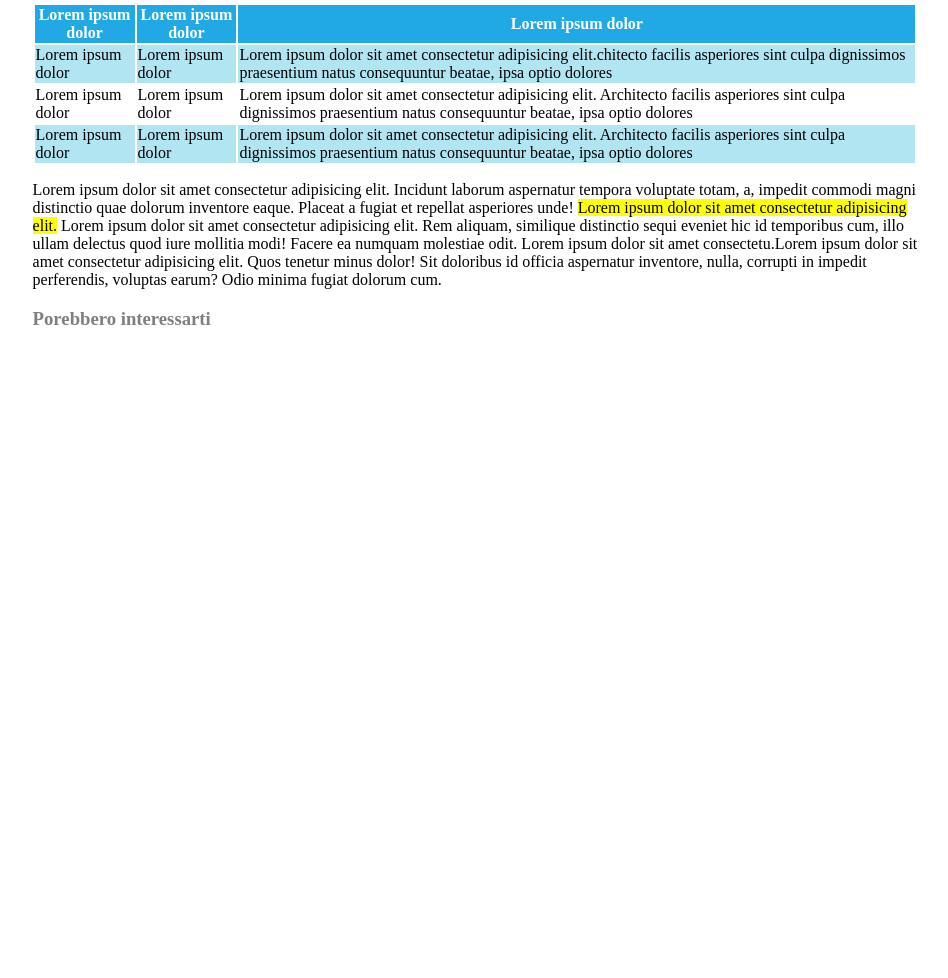
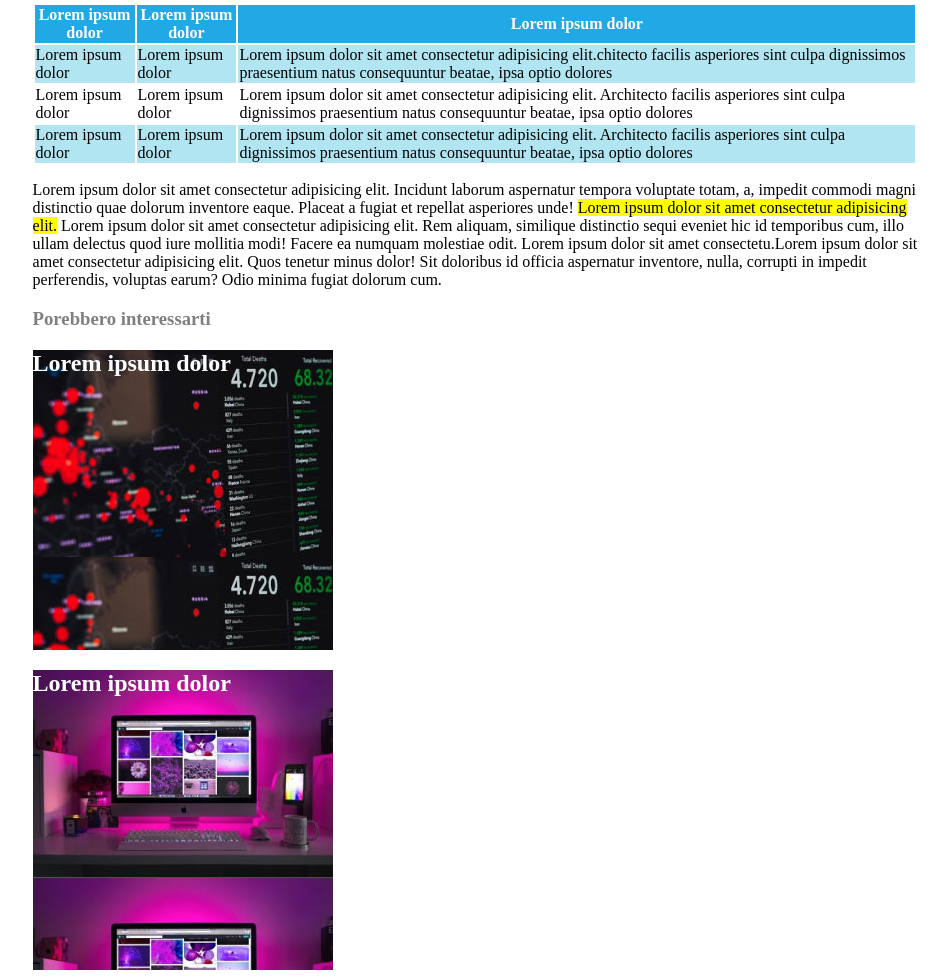
Before and after one commit to mariklim/html-css-booleaner, a plain HTML site: page index.html in a window 1280 px wide. Shown: the part 1372-2350 px from the top of the page, without its empty margins (165-1113 px from the left). Before the commit the page ends 1721 px from the top, so only its background shows below. Drawn offline with Linux system fonts and the light colour scheme.

Commit message:
Add Footer Square

```diff
--- a/css/style.css
+++ b/css/style.css
@@ -52,3 +52,19 @@ thead{
 #footer-title{
     color: grey;
 }
+
+.footer-square{
+    color: white;
+    width: 300px;
+    height: 300px;
+    background-image: url(../img/graph.jpg)
+}
+
+
+
+.footer-square-second{
+    color: white;
+    width: 300px;
+    height: 300px;
+    background-image: url(../img/monitor.jpg)
+}
--- a/index.html
+++ b/index.html
@@ -135,6 +135,13 @@
         <div>
             <h3 id="footer-title">Porebbero interessarti</h3>
         </div>
+        <div class="footer-square">
+            <h2>Lorem ipsum dolor</h2>
+        </div>
+
+        <div class="footer-square-second">
+            <h2>Lorem ipsum dolor</h2>
+        </div>
 
     </footer>
     <!-- /footer photo catalogue -->
```
